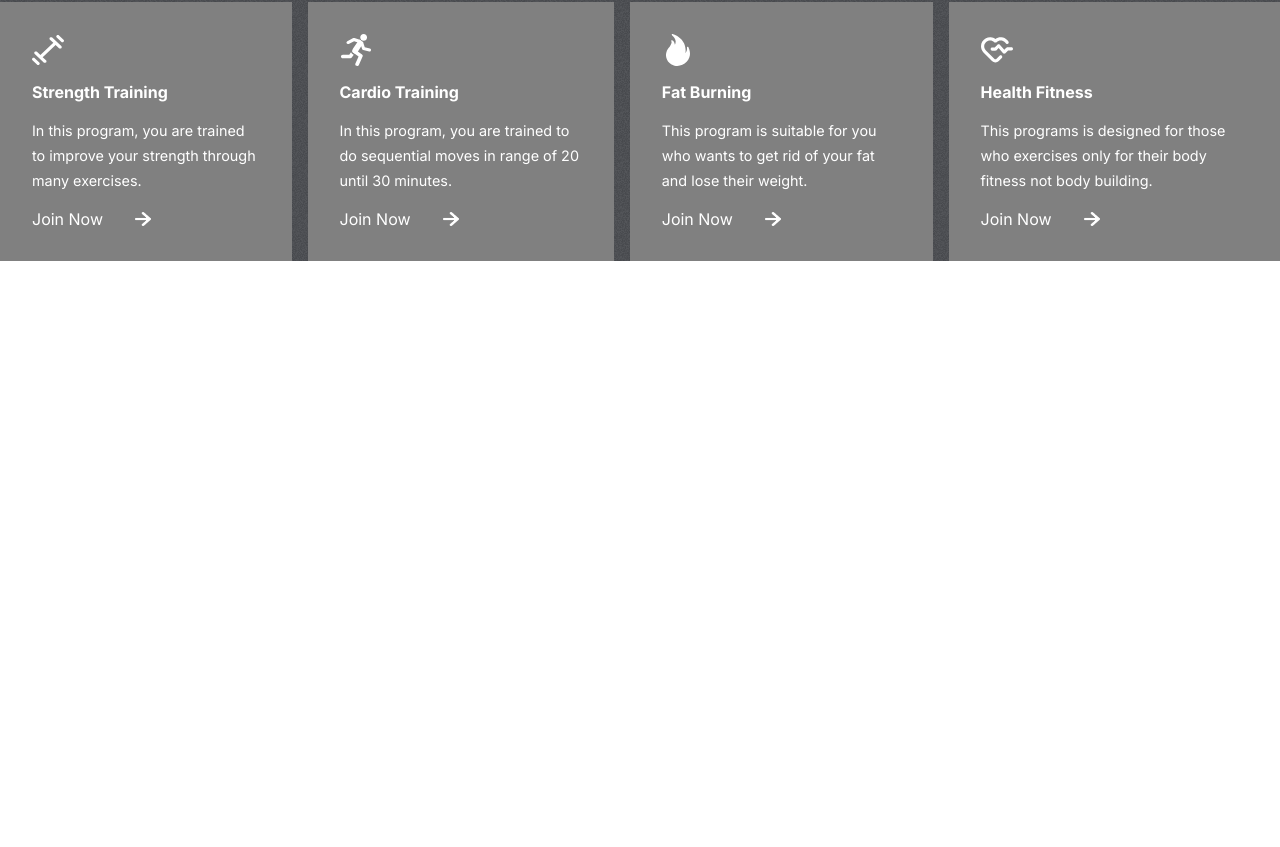
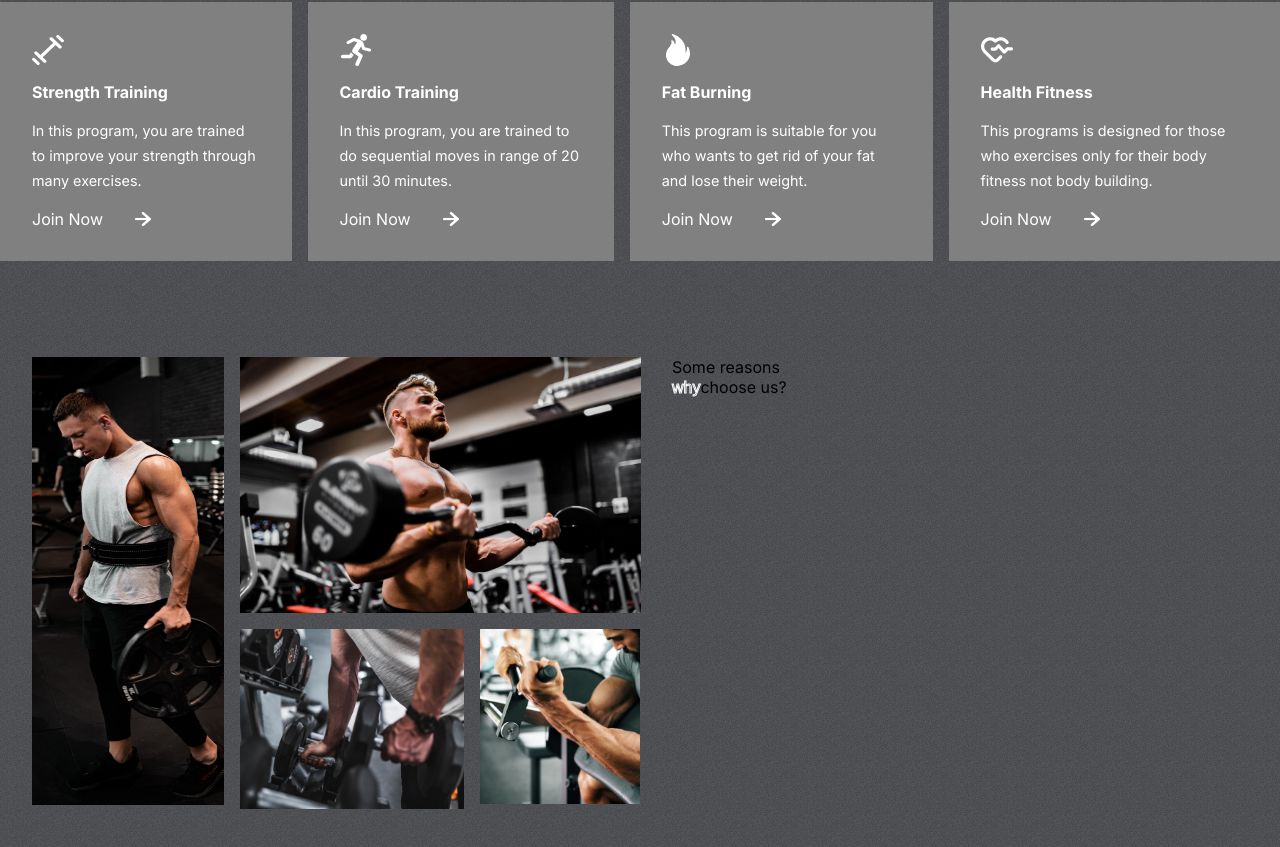
Before and after one commit to Ashen270/fitnessarena, a React (Create React App) app in the folder fitnessarena/: page / in a window 1280 px wide. Shown: the part 874-1721 px from the top of the page. Before the commit the page ends 1135 px from the top, so only its background shows below. Built offline with nearby package versions, Linux system fonts and the light colour scheme.

Commit message:
Reasons updated

```diff
--- a/fitnessarena/src/App.js
+++ b/fitnessarena/src/App.js
@@ -1,12 +1,14 @@
 import './App.css';
 import Hero from './componets/Hero/Hero';
 import Programs from './componets/Programs/Programs';
+import Reasons from './componets/Reasons/Reasons';
 
 function App() {
   return (
     <div className="App">
           <Hero />
           <Programs />
+          <Reasons/>
 
 
      </div>
--- a/fitnessarena/src/componets/Reasons/Reasons.css
+++ b/fitnessarena/src/componets/Reasons/Reasons.css
@@ -0,0 +1,47 @@
+.Reasons{
+    padding: 0 2rem;
+    display: flex;
+    gap: 2rem ;
+}
+
+.left-r{
+    flex: 1 1;
+    display: grid;
+    grid-template-columns: repeat(3, 1fr);
+    gap: 1rem;
+    grid-auto-rows: 1fr ;
+
+}
+
+.left-r>{
+    object-fit: cover;
+}
+
+.left-r>:nth-child(1){
+    width: 12rem;
+    grid-row:  1/3;
+    height: 28rem;
+}
+
+.left-r>:nth-child(2){
+   width: auto;
+   height: 16rem;
+   grid-column: 2/4;
+}
+
+.left-r>:nth-child(3){
+    width: 14rem;
+    grid-column: 2/3;
+    grid-row: 2;
+
+}
+
+.left-r>:nth-child(4){
+    width: 10rem;
+    grid-row: 2;
+    grid-column: 3/4;
+
+}
+.right-r{
+    flex: 1 1 ;
+}
--- a/fitnessarena/src/componets/Reasons/Reasons.jsx
+++ b/fitnessarena/src/componets/Reasons/Reasons.jsx
@@ -13,12 +13,18 @@
   return (
    <div className="Reasons" id='reasons'>
        <div className="left-r">
-        <img src={image1} alt='ddddddddddddd'/>
+        <img src={image1} alt=''/>
         <img src={image2} alt=''/>
         <img src={image3} alt=''/>
-        <img src={image4}alt=''/>vb
+        <img src={image4} alt=''/>
        </div>
-       <div className="right-r"></div>
+       <div className="right-r">
+       <span>Some reasons</span>
+            <div>
+              <span className='stroke-text'>why</span>
+              <span>choose us?</span>
+            </div>
+       </div>
    </div>
 
   )
```
